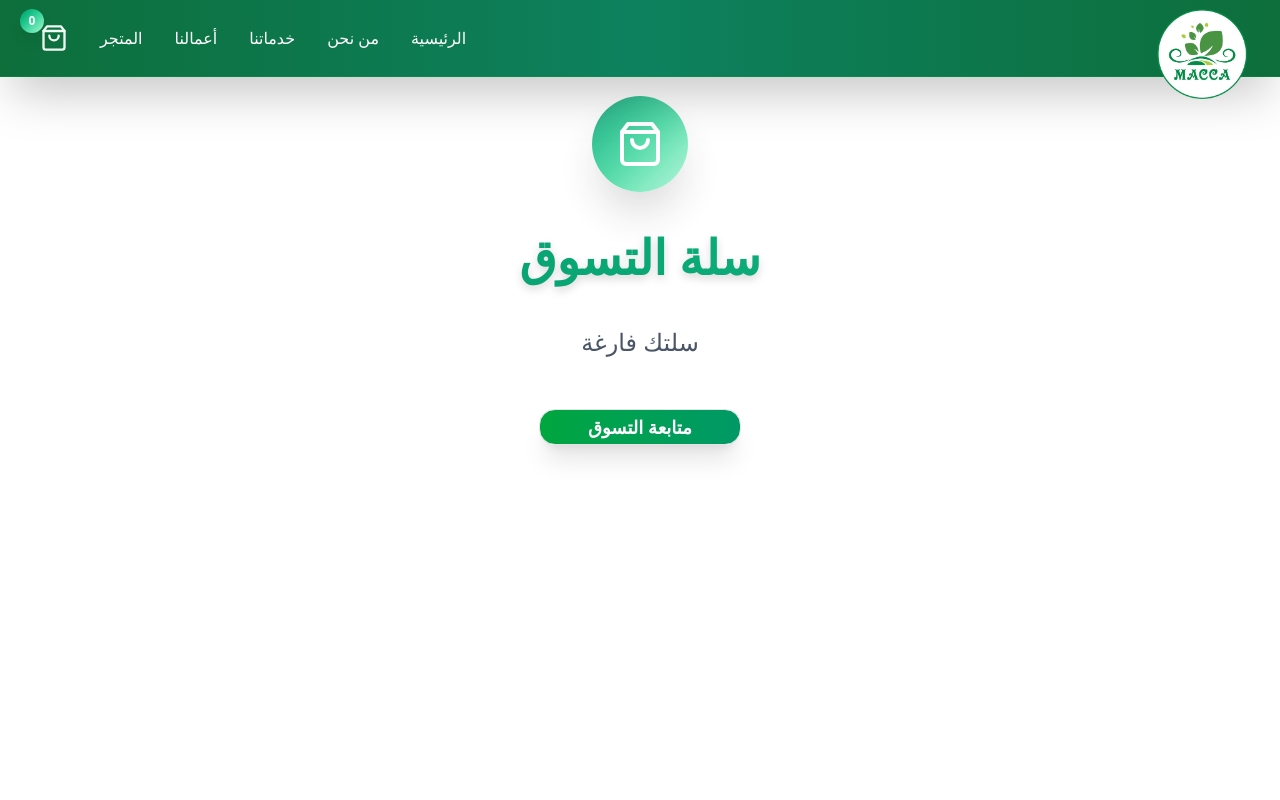
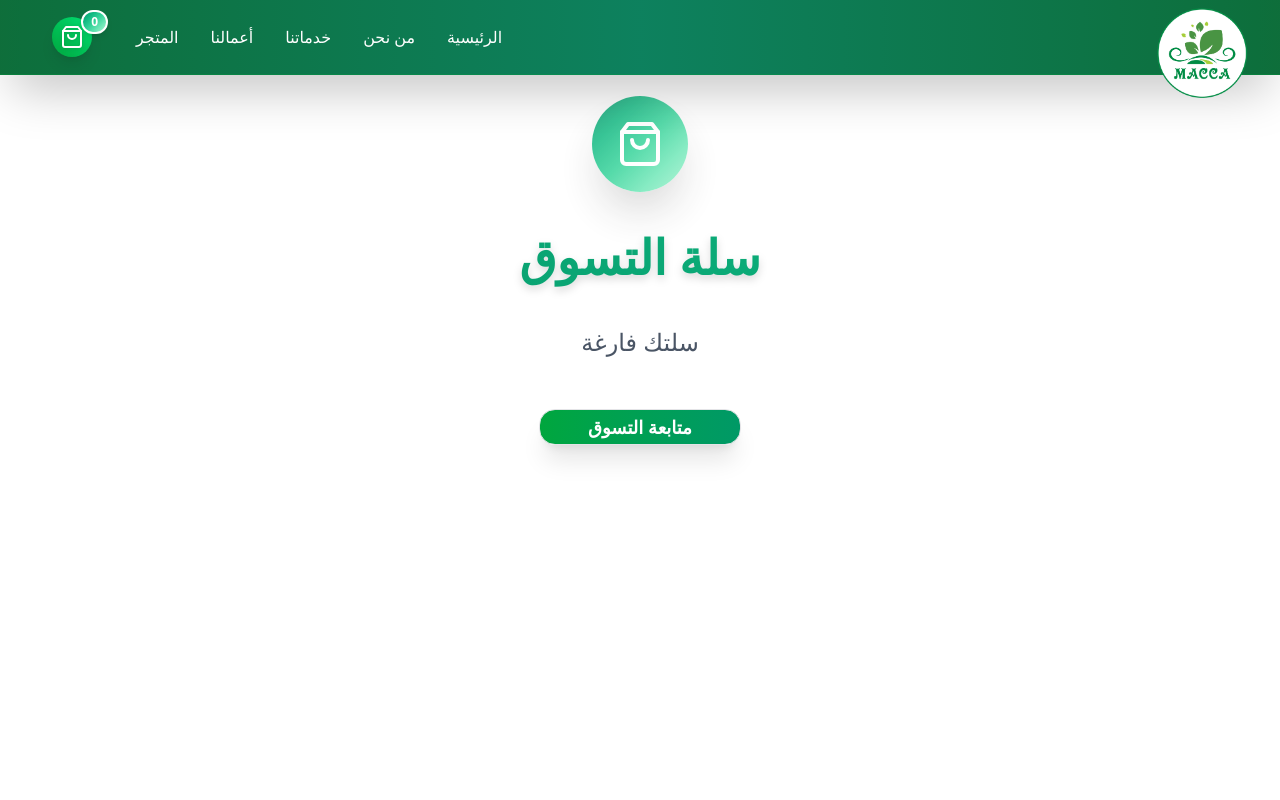
Before and after one commit to mohamed-elsebaey/macca-landscape, a Next.js app: page /cart in a window 1280 px wide. Shown: the top 800 px of the page. Built offline with nearby package versions, Linux system fonts and the light colour scheme.

Commit message:
enhance cart icon in header

```diff
--- a/components/pages/cart/CartPage.tsx
+++ b/components/pages/cart/CartPage.tsx
@@ -44,7 +44,7 @@ const CartPage = () => {
 
     if (cartItems.length === 0) {
         return (
-            <main className="min-h-screen py-16 px-4 sm:py-24">
+            <main className="min-h-screen px-4 py-24">
                 <div className="content-width text-center">
                     <div className="flex justify-center mb-6 sm:mb-8">
                         <div className="w-20 h-20 sm:w-24 sm:h-24 natural-gradient animate-pulse rounded-full flex items-center justify-center shadow-2xl">
@@ -68,7 +68,7 @@ const CartPage = () => {
     }
 
     return (
-        <main className="min-h-screen py-16 px-2 sm:px-4 sm:py-24">
+        <main className="min-h-screen px-2 sm:px-4 py-24">
             <div className="content-width">
                 <div className="text-center mb-8 sm:mb-12">
                     <div className="flex justify-center mb-4 sm:mb-6">
--- a/components/sections/header/Header.tsx
+++ b/components/sections/header/Header.tsx
@@ -13,7 +13,6 @@ import { useCart } from "@/contexts/CartContext";
 function Header() {
   const [isMenuOpen, setIsMenuOpen] = useState(false);
   const { getCartItemsCount } = useCart();
-
 
 
   const openMenuHandler = () => {
@@ -40,6 +39,8 @@ function Header() {
             />
           </Link>
           {/* *************** Menu Icon in small devices ************** */}
+          <div className="flex items-center gap-2 inline-flex md:hidden">
+            <CartIconButton itemsCount={getCartItemsCount()} />
             <button
               onClick={openMenuHandler}
               type="button"
@@ -51,6 +52,7 @@ function Header() {
                 <X className="text-red-600" />
               )}
             </button>
+          </div>
           {/* ***************************** */}
           <div
             className={`${isMenuOpen ? "flex" : "hidden"
@@ -70,13 +72,8 @@ function Header() {
                 </li>
               ))}
               {/* line in small devices */}
-              <li className="mt-2 md:mt-0">
-                <Link href="/cart" className="relative p-3 text-green-50 hover:text-green-200 transition-all duration-300 group">
-                  <ShoppingBag className="w-7 h-7" />
-                  <span className="absolute top-3 lg:top-5 lg:right-6  natural-gradient text-white text-xs rounded-full p-1 min-w-6 min-h-6 max-w-10 flex items-center justify-center font-bold shadow-lg animate-pulse">
-                    {getCartItemsCount() > 100 ? "100+" : getCartItemsCount()}
-                  </span>
-                </Link>
+              <li className="md:mt-0 hidden md:block">
+                <CartIconButton itemsCount={getCartItemsCount()} />
               </li>
             </ul>
           </div>
@@ -87,3 +84,17 @@ function Header() {
 }
 
 export default Header;
+
+
+const CartIconButton = ({ itemsCount }: { itemsCount: number }) => {
+  return (
+    <Link href="/cart" className="relative p-3 group">
+      <span className="inline-flex items-center justify-center w-10 h-10 rounded-full bg-gradient-to-tr from-green-600 to-green-400 shadow-lg transition-transform duration-200 group-hover:scale-110">
+        <ShoppingBag className="w-6 h-6 text-white drop-shadow" />
+      </span>
+      <span className="absolute -top-1 -right-1 natural-gradient text-white text-xs rounded-full px-2 py-0.5 min-w-6 min-h-6 flex items-center justify-center font-bold shadow-md border-2 border-white animate-bounce">
+        {itemsCount > 100 ? "100+" : itemsCount}
+      </span>
+    </Link>
+  )
+}
```
Lines whose indentation alone changed are shown as unchanged.
